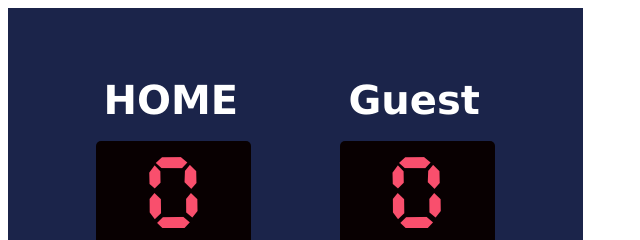
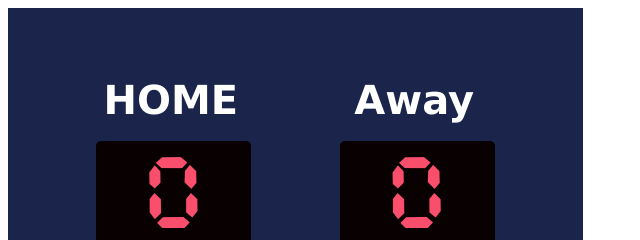
Before and after one commit to FridayNight2000/Basketball-Scoreboard, a plain HTML site: page index.html in a window 1280 px wide. Shown: the top 240 px of the page, 0-640 px from the left. Drawn offline with Linux system fonts and the light colour scheme.

Commit message:
Change away team label from 'Guest' to 'Away' in index.html

```diff
--- a/index.html
+++ b/index.html
@@ -22,7 +22,7 @@
         </div>
       </div>
       <div class="team">
-        <div class="team-title">Guest</div>
+        <div class="team-title">Away</div>
         <div class="team-score timer-font" id="guest-score"></div>
         <div class="point">
           <button class="plus-one-point timer-font" onclick="guestAddOne()">
```
